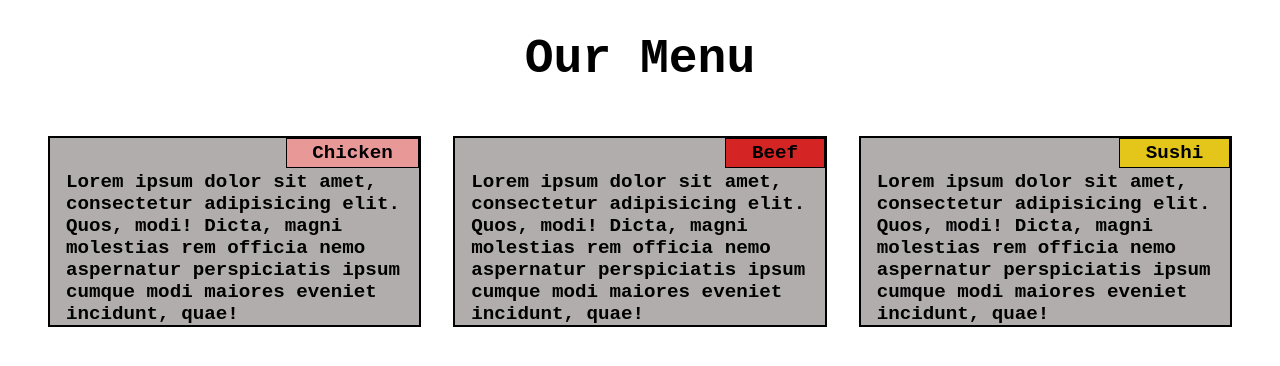
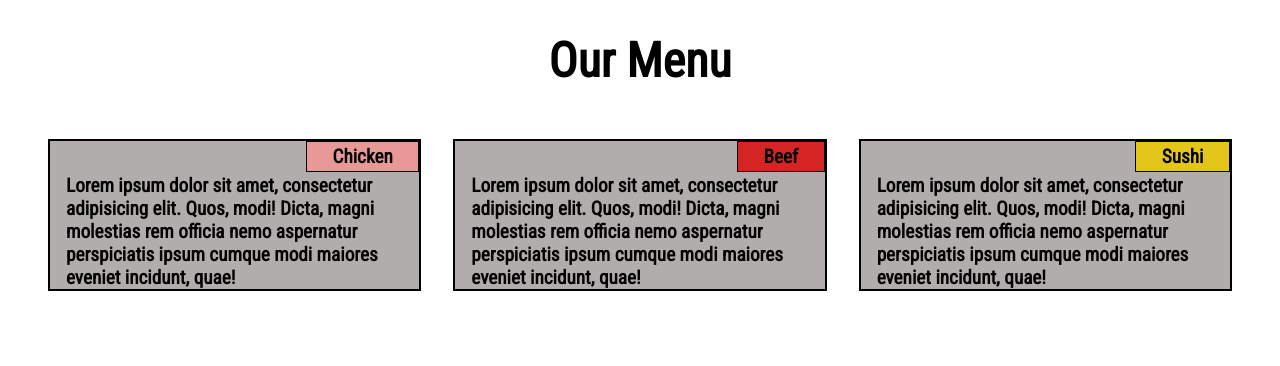
Before and after one commit to Kartikey0205/module2-solution, a plain HTML site: page index.html in a window 1280 px wide. Drawn offline with Linux system fonts and the light colour scheme.

```diff
--- a/index.html
+++ b/index.html
@@ -5,6 +5,7 @@
     <meta name="viewport" content="width=device-width, initial-scale=1.0">
     <title>Assignment Solution for Module 2</title>
     <link rel="stylesheet" href="style.css">
+    <link href="https://fonts.googleapis.com/css2?family=Roboto+Condensed&display=swap" rel="stylesheet">
 </head>
 <body>
     <h1>Our Menu</h1>
--- a/style.css
+++ b/style.css
@@ -8,7 +8,7 @@
     /* border: 2px solid green; */
     margin: 2rem 0px 2rem 0px;
     text-align: center;
-    font-family: monospace;
+    font-family: 'Roboto Condensed', sans-serif;
     font-weight: 700;
 font-size: 3rem;
 
@@ -80,7 +80,7 @@
     /* border: 5px solid yellow; */
     margin: 0px 2rem;
 
-    font-family: monospace;
+    font-family: 'Roboto Condensed', sans-serif;
     font-weight: 700;
 font-size: 1.2rem;
 }
@@ -101,7 +101,7 @@
     padding: 3px 1.6rem;
     border: 1px solid black;
     box-sizing: border-box;
-    font-family: monospace;
+    font-family: 'Roboto Condensed', sans-serif;
     font-weight: 700;
 font-size: 1.2rem;
 }
@@ -123,7 +123,7 @@
     padding: 2rem 0px  0px 0px ;
     text-align: left;
     margin: 1px 1rem 0px 1rem;
-    font-family: monospace;
+    font-family: 'Roboto Condensed', sans-serif;
     font-weight: 700;
 font-size: 1.2rem;
 }
```
